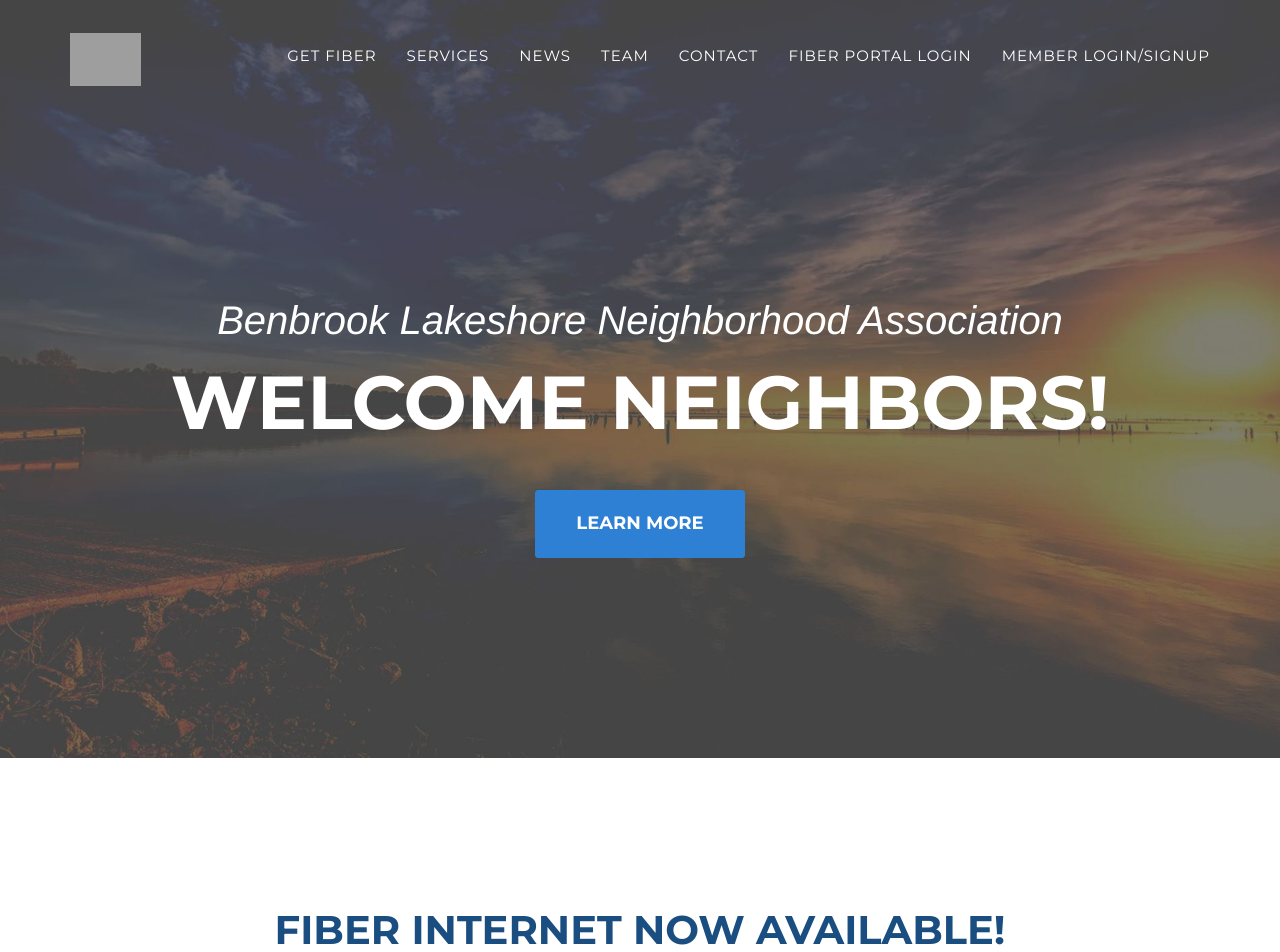
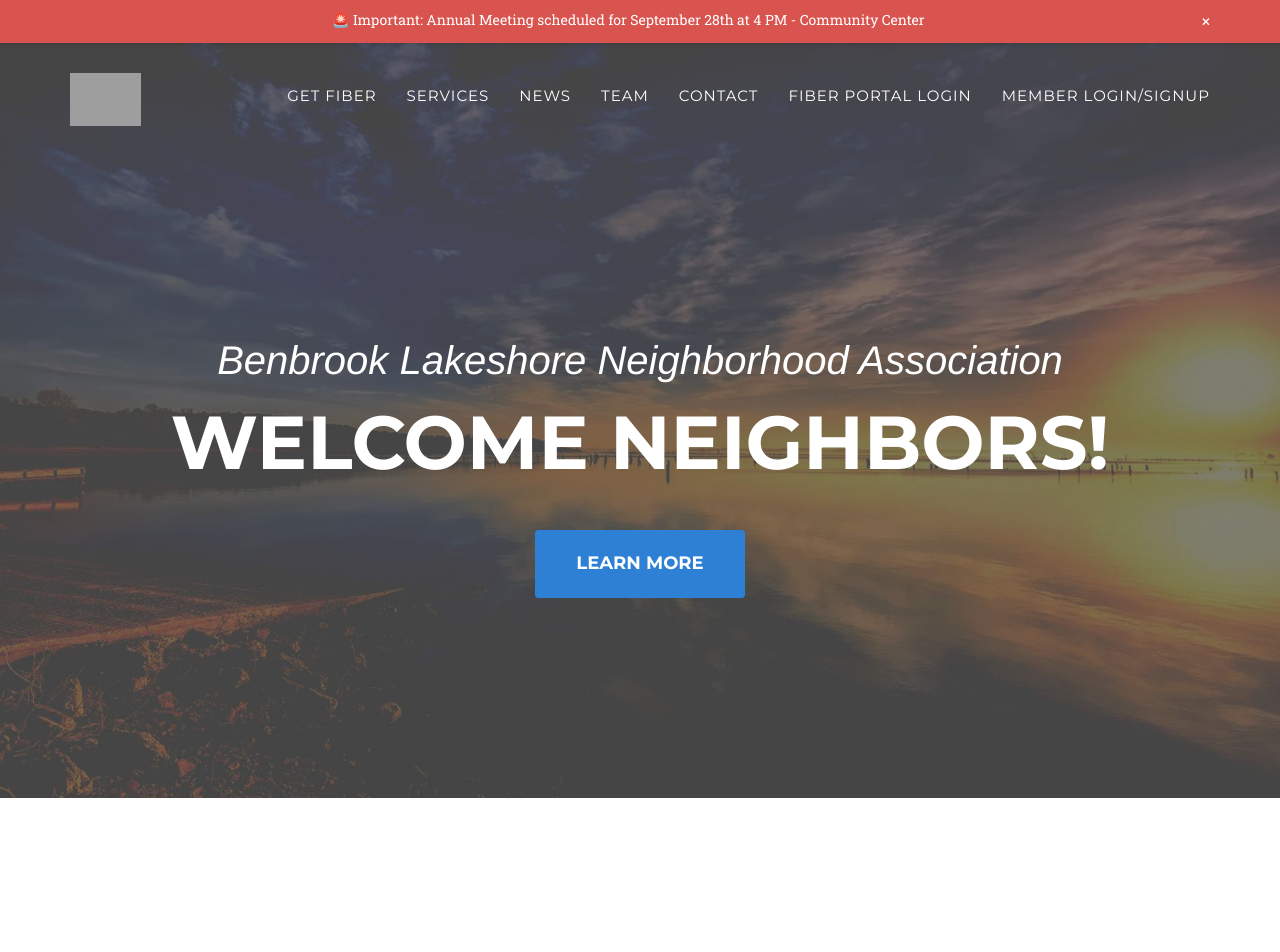
Before and after one commit to benbrooklakeshore/benbrooklakeshore.github.io, a Jekyll site: the page built from 2023-03-27-blna-wifi-project.markdown, in a window 1280 px wide and 1400 px high. Shown: the top 952 px of the window. Built offline with Jekyll 4.4.1, drawn with Linux system fonts in a browser that asks for light colours; some web fonts are replaced; comment, search, counter and statistics services are not loaded; grey boxes are pictures that could not be loaded.

Commit message:
Add notification banner for annual meeting announcement

```diff
--- a/_config.yml
+++ b/_config.yml
@@ -61,6 +61,14 @@ social:
   - title: facebook
     url: https://www.facebook.com/BLNAus/
 
+# Notification banner settings
+notification_banner:
+  enabled: true
+  message: "🚨 Important: Annual Meeting scheduled for September 28th at 4 PM - Community Center"
+  link: "#contact"
+  background_color: "#d9534f"
+  text_color: "#ffffff"
+
 # Postal address (add as many lines as necessary)
 address:
   - line: 6108 Tiger Trail
--- /dev/null
+++ b/_includes/notification_banner.html
@@ -0,0 +1,92 @@
+{% if site.notification_banner.enabled %}
+<!-- Notification Banner -->
+<div id="notification-banner" style="
+    background-color: {{ site.notification_banner.background_color | default: '#d9534f' }};
+    color: {{ site.notification_banner.text_color | default: '#ffffff' }};
+    text-align: center;
+    padding: 10px 0;
+    position: fixed;
+    top: 0;
+    left: 0;
+    right: 0;
+    z-index: 9999;
+    font-weight: 500;
+    font-size: 14px;
+    box-shadow: 0 2px 4px rgba(0,0,0,0.1);
+">
+    <div class="container">
+        {% if site.notification_banner.link %}
+            <a href="{{ site.notification_banner.link }}" style="color: inherit; text-decoration: none;">
+                {{ site.notification_banner.message }}
+            </a>
+        {% else %}
+            {{ site.notification_banner.message }}
+        {% endif %}
+        <button onclick="closeBanner()" style="
+            background: none;
+            border: none;
+            color: inherit;
+            float: right;
+            font-size: 16px;
+            cursor: pointer;
+            padding: 0;
+            margin-left: 15px;
+        ">&times;</button>
+    </div>
+</div>
+
+<!-- Push content down to account for fixed banner -->
+<style>
+    body.index {
+        padding-top: 40px;
+    }
+
+    .navbar-fixed-top {
+        top: 40px;
+    }
+
+    /* When banner is closed */
+    body.banner-closed {
+        padding-top: 0;
+    }
+
+    body.banner-closed .navbar-fixed-top {
+        top: 0;
+    }
+
+    @media (max-width: 768px) {
+        #notification-banner {
+            font-size: 12px;
+            padding: 8px 0;
+        }
+
+        body.index {
+            padding-top: 35px;
+        }
+
+        .navbar-fixed-top {
+            top: 35px;
+        }
+
+        body.banner-closed .navbar-fixed-top {
+            top: 0;
+        }
+    }
+</style>
+
+<script>
+function closeBanner() {
+    document.getElementById('notification-banner').style.display = 'none';
+    document.body.classList.add('banner-closed');
+    // Store in localStorage so banner stays closed for the session
+    localStorage.setItem('bannerClosed', 'true');
+}
+
+// Check if banner was previously closed
+document.addEventListener('DOMContentLoaded', function() {
+    if (localStorage.getItem('bannerClosed') === 'true') {
+        closeBanner();
+    }
+});
+</script>
+{% endif %}
--- a/_layouts/default.html
+++ b/_layouts/default.html
@@ -16,6 +16,7 @@
     </script>
     <body id="page-top" class="index">
 
+    {% include notification_banner.html %}
     {% include header.html %}
     {% include about.html %}
     {% include services.html %}
```
